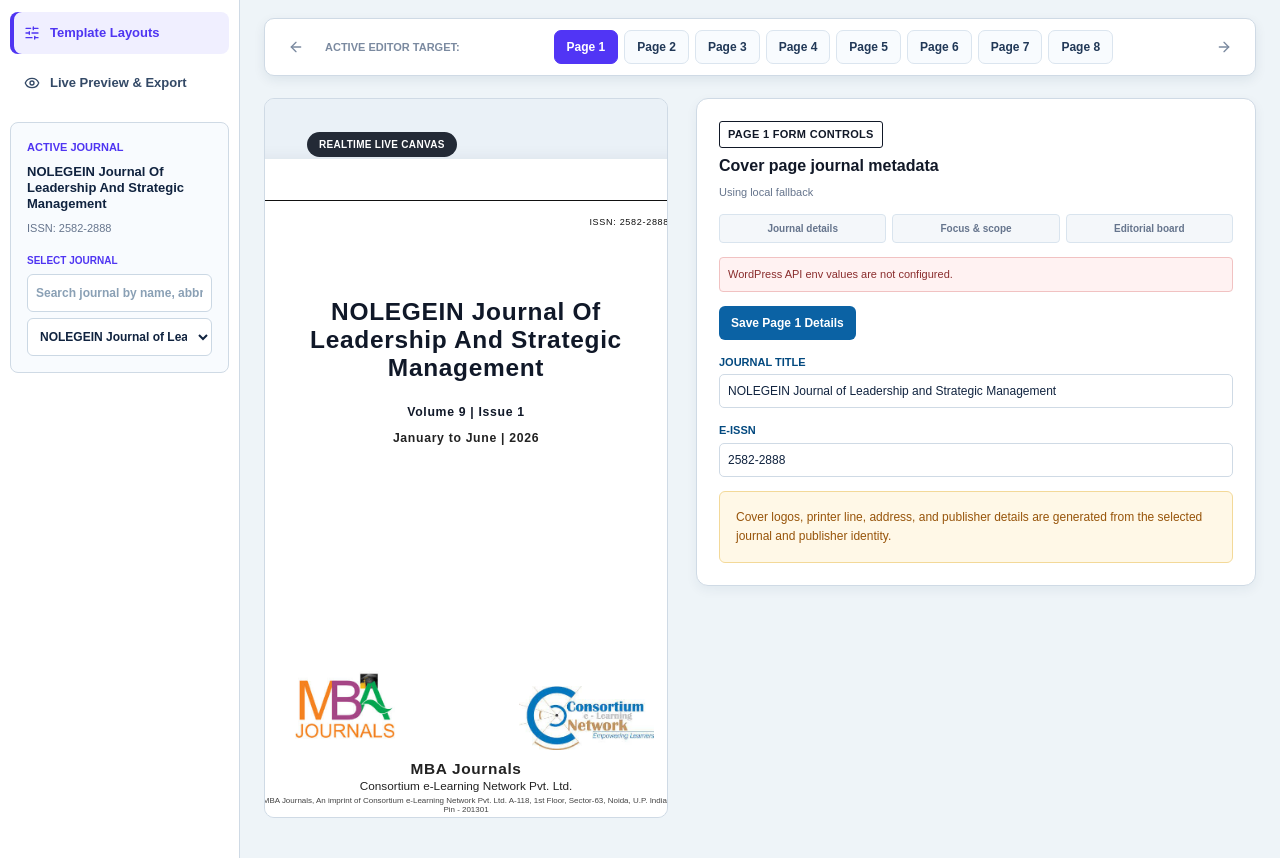
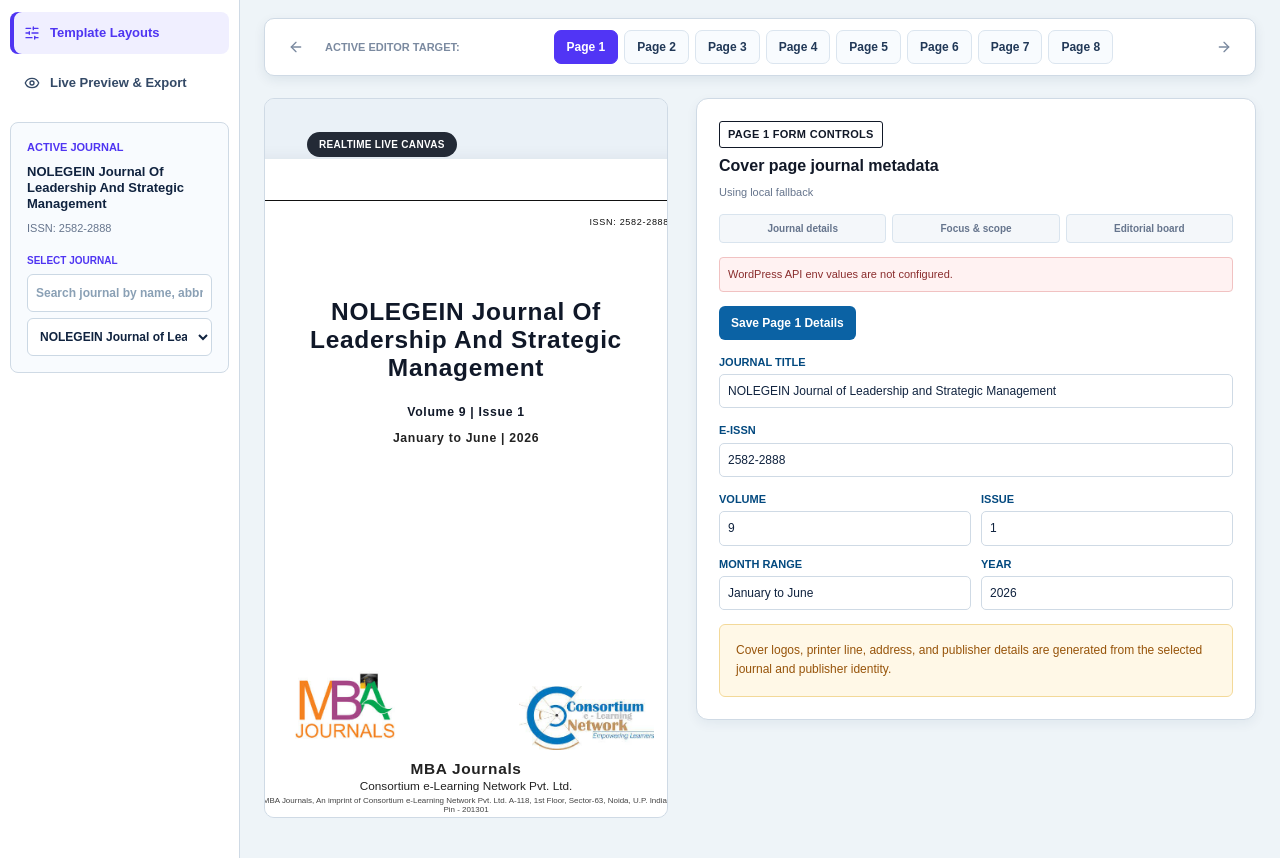
Before and after one commit to celnetamit/Journal_cover_pages, a Next.js app: page / in a window 1280 px wide. Built offline with nearby package versions, Linux system fonts and the light colour scheme.

Commit message:
Add editable cover issue metadata

```diff
--- a/src/app/globals.css
+++ b/src/app/globals.css
@@ -481,6 +481,12 @@ button {
   resize: vertical;
 }
 
+.cover-meta-editor {
+  display: grid;
+  gap: 10px;
+  grid-template-columns: repeat(2, minmax(0, 1fr));
+}
+
 .editor-note {
   background: #fff8e7;
   border: 1px solid #f3d999;
--- a/src/components/JournalDashboard.tsx
+++ b/src/components/JournalDashboard.tsx
@@ -24,6 +24,10 @@ type Props = {
 type BinderDraft = {
   journalTitle: string;
   eIssn: string;
+  issueVolume: string;
+  issueNumber: string;
+  issueMonthRange: string;
+  issueYear: string;
   about: string;
   focusScope: string[];
   editorialBoard: EditorialMember[];
@@ -51,8 +55,10 @@ type ContentRow = {
 };
 
 const draftStorageKey = "journal-cover-page-drafts";
-const issueVolume = "9";
-const issueNumber = "1";
+const defaultIssueVolume = "9";
+const defaultIssueNumber = "1";
+const defaultIssueMonthRange = "January to June";
+const defaultIssueYear = "2026";
 
 const boardMembers = [
   ["Dr. Tapas Kumar Chatterjee", "Associate Professor-Marketing", "Institute of Management Technology Maharashtra, India", "Editor in Chief"],
@@ -236,6 +242,10 @@ function draftFromDynamic(journal: Journal, dynamicData: DynamicBinderData): Bin
   return {
     journalTitle: details?.name || journal.name,
     eIssn: details?.eIssn || journal.eIssn || "2582-2888",
+    issueVolume: defaultIssueVolume,
+    issueNumber: defaultIssueNumber,
+    issueMonthRange: defaultIssueMonthRange,
+    issueYear: defaultIssueYear,
     about: focus?.about || details?.about || journal.about || "",
     focusScope: (focus?.focusScope?.length ? focus.focusScope : focusList).slice(0, 5),
     editorialBoard,
@@ -344,7 +354,9 @@ function saveDraftsToStorage(drafts: Record<string, BinderDraft>) {
 
 function pdfFileName(journal: Journal | undefined, draft: BinderDraft | null) {
   const base = journal?.abbreviation || journal?.shortName || draft?.journalTitle || "journal";
-  const slug = `${base}-volume-${issueVolume}-issue-${issueNumber}`
+  const volume = draft?.issueVolume || defaultIssueVolume;
+  const issue = draft?.issueNumber || defaultIssueNumber;
+  const slug = `${base}-volume-${volume}-issue-${issue}`
     .toLowerCase()
     .replace(/[^a-z0-9]+/g, "-")
     .replace(/^-|-$/g, "");
@@ -516,8 +528,12 @@ function ImageLogo({
   );
 }
 
-function CoverPage({ journal }: { journal: Journal }) {
+function CoverPage({ journal, draft }: { journal: Journal; draft: BinderDraft }) {
   const identity = publisherIdentity(journal);
+  const volume = draft.issueVolume || defaultIssueVolume;
+  const issue = draft.issueNumber || defaultIssueNumber;
+  const monthRange = draft.issueMonthRange || defaultIssueMonthRange;
+  const year = draft.issueYear || defaultIssueYear;
 
   return (
     <section className="pdf-page cover-page" data-page-title="Journal Name with volume issue page">
@@ -525,8 +541,8 @@ function CoverPage({ journal }: { journal: Journal }) {
       <p className="cover-issn">ISSN: {journal.eIssn || "2582-2888"}</p>
       <p className="cover-printer">Printed by : Laxman Printo Graphics, Noida</p>
       <h1>{titleCaseName(journal.name)}</h1>
-      <p className="issue-line">Volume {issueVolume} | Issue {issueNumber}</p>
-      <p className="cover-meta">January to June | 2026</p>
+      <p className="issue-line">Volume {volume} | Issue {issue}</p>
+      <p className="cover-meta">{monthRange} | {year}</p>
       <div className="cover-footer">
         <div className="publisher-logo-row">
           <PublisherLogo mode={identity.logoMode} side="publisher" />
@@ -936,7 +952,7 @@ function BinderPage({ page, journal, draft }: { page: number; journal: Journal;
 
   switch (page) {
     case 1:
-      return <CoverPage journal={currentJournal} />;
+      return <CoverPage journal={currentJournal} draft={draft} />;
     case 2:
       return <PaymentPage journal={currentJournal} />;
     case 3:
@@ -952,7 +968,7 @@ function BinderPage({ page, journal, draft }: { page: number; journal: Journal;
     case 8:
       return <ContentPage journal={currentJournal} draft={draft} />;
     default:
-      return <CoverPage journal={currentJournal} />;
+      return <CoverPage journal={currentJournal} draft={draft} />;
   }
 }
 
@@ -1126,6 +1142,36 @@ function SectionEditor({
               onChange={(event) => onChange({ ...draft, eIssn: event.target.value })}
             />
           </label>
+          <div className="cover-meta-editor">
+            <label>
+              <span>Volume</span>
+              <input
+                value={draft.issueVolume || defaultIssueVolume}
+                onChange={(event) => onChange({ ...draft, issueVolume: event.target.value })}
+              />
+            </label>
+            <label>
+              <span>Issue</span>
+              <input
+                value={draft.issueNumber || defaultIssueNumber}
+                onChange={(event) => onChange({ ...draft, issueNumber: event.target.value })}
+              />
+            </label>
+            <label>
+              <span>Month range</span>
+              <input
+                value={draft.issueMonthRange || defaultIssueMonthRange}
+                onChange={(event) => onChange({ ...draft, issueMonthRange: event.target.value })}
+              />
+            </label>
+            <label>
+              <span>Year</span>
+              <input
+                value={draft.issueYear || defaultIssueYear}
+                onChange={(event) => onChange({ ...draft, issueYear: event.target.value })}
+              />
+            </label>
+          </div>
           <div className="editor-note">
             Cover logos, printer line, address, and publisher details are generated from the selected journal and publisher identity.
           </div>
```
